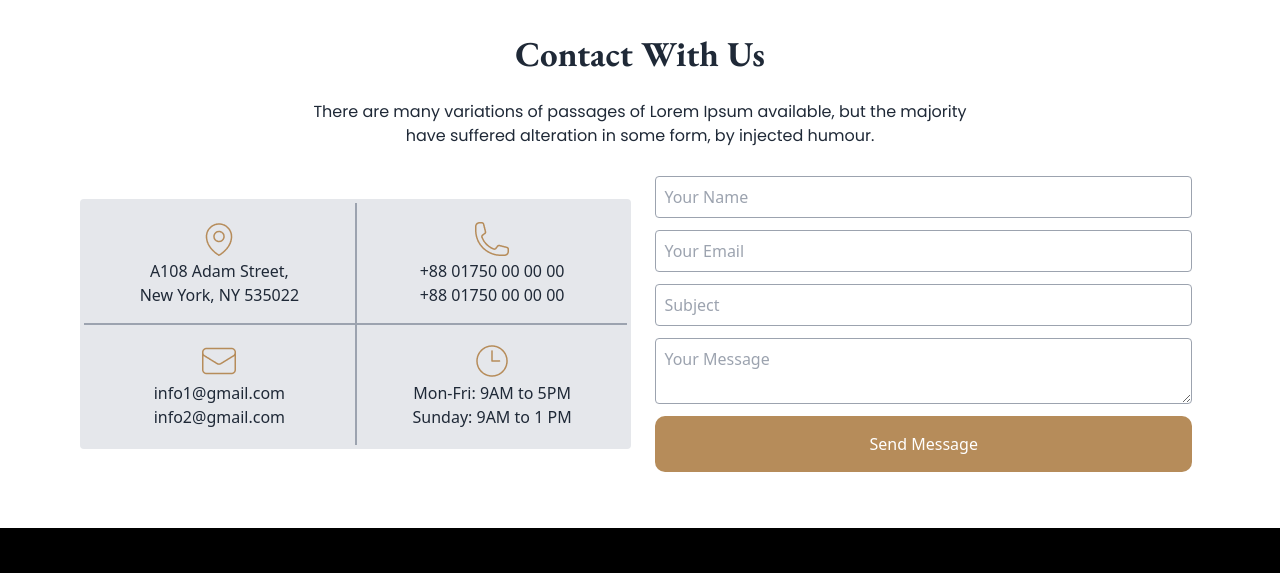
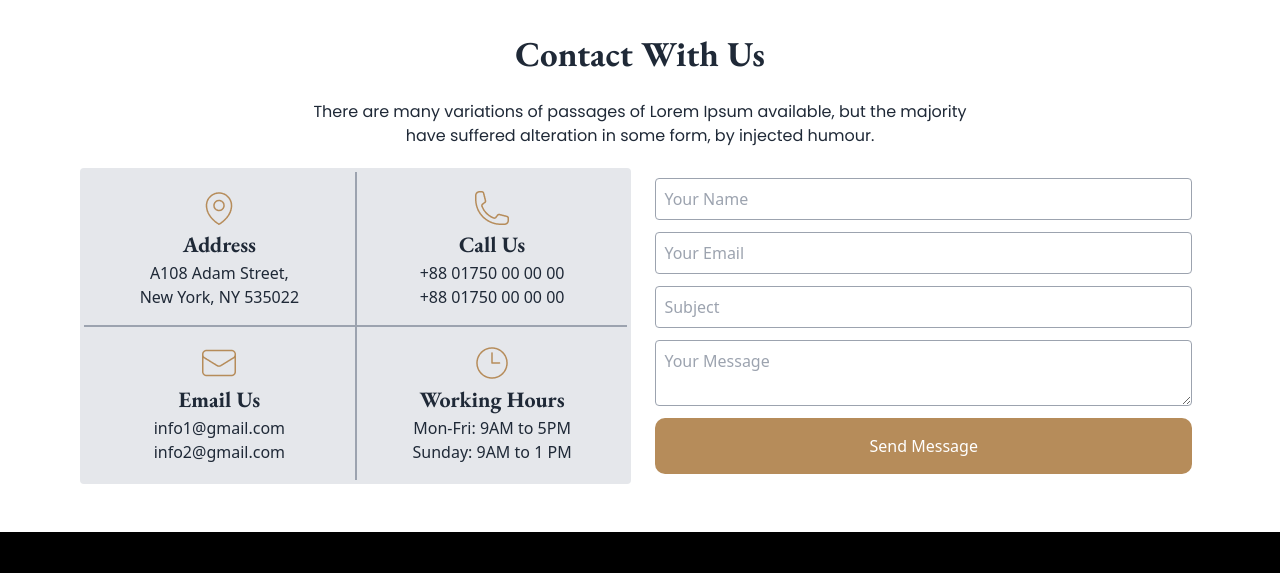
Before and after one commit to zhzahid1911509/legal-services-project, a plain HTML site: page index.html in a window 1280 px wide. Shown: the part 3285-3858 px from the top of the page. Drawn offline with nearby package versions, Linux system fonts and the light colour scheme.

Commit message:
contact us updated

```diff
--- a/index.html
+++ b/index.html
@@ -235,20 +235,24 @@
             <div class="grid grid-cols-2 p-1 bg-gray-200 rounded lg:ml-20 lg:w-1/2">
                 <div class="flex flex-col justify-center items-center border-b border-r border-solid border-gray-400 p-4">
                     <img src="images/location.png" alt="">
+                    <h2 class="garamond text-[22px] font-bold">Address</h2>
                     <p class="text-center">A108 Adam Street, <br> New York, NY 535022</p>
                 </div>
                 <div class="flex flex-col justify-center items-center border-b border-l border-solid border-gray-400 p-4">
                     <img src="images/call.png" alt="">
+                    <h2 class="garamond text-[22px] font-bold">Call Us</h2>
                     <p class="text-center">+88 01750 00 00 00 <br>
                         +88 01750 00 00 00</p>
                 </div>
                 <div class="flex flex-col justify-center items-center border-t border-r border-solid border-gray-400 p-4">
                     <img src="images/email.png" alt="">
+                    <h2 class="garamond text-[22px] font-bold">Email Us</h2>
                     <p class="text-center">info1@gmail.com <br>
                         info2@gmail.com</p>
                 </div>
                 <div class="flex flex-col justify-center items-center border-t border-l border-solid border-gray-400 p-4">
                     <img src="images/time.png" alt="">
+                    <h2 class="garamond text-[22px] font-bold text-center">Working Hours</h2>
                     <p class="text-center">Mon-Fri: 9AM to 5PM <br>
                         Sunday: 9AM to 1 PM</p>
                 </div>
```
